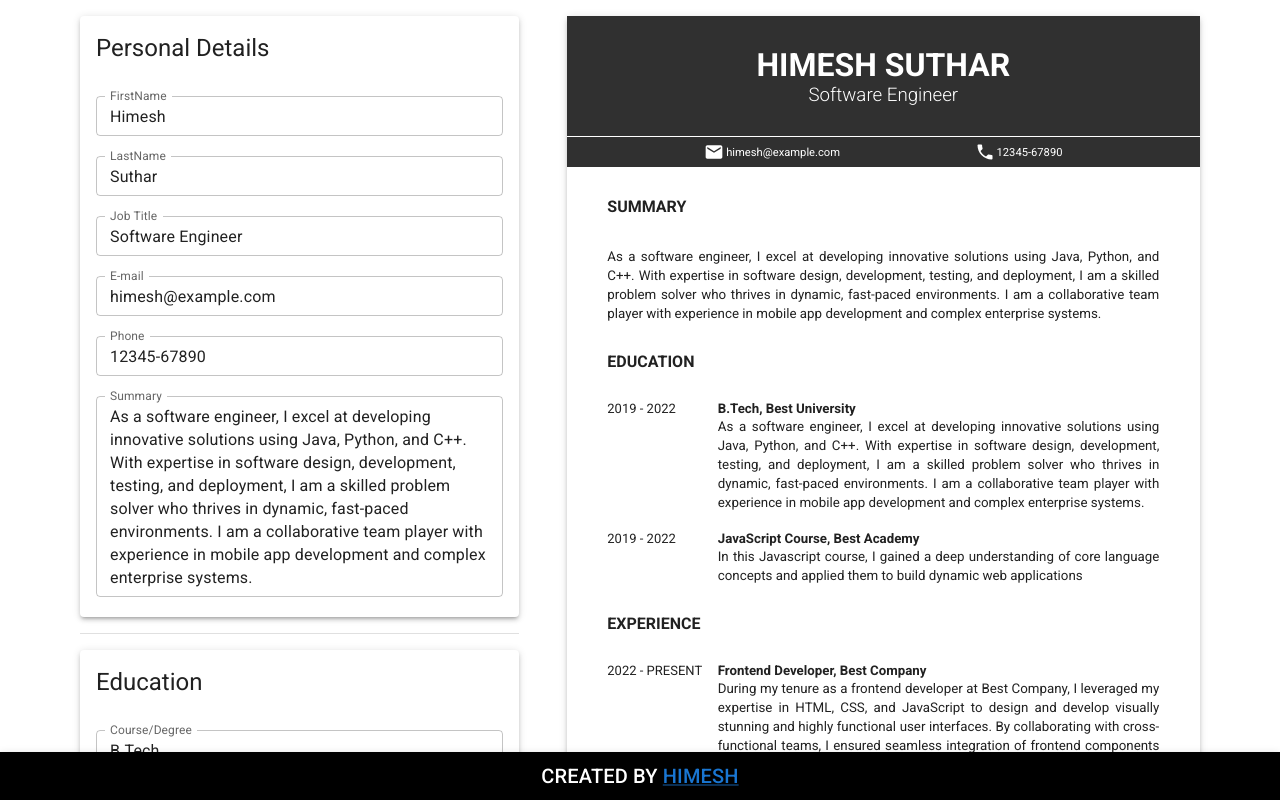
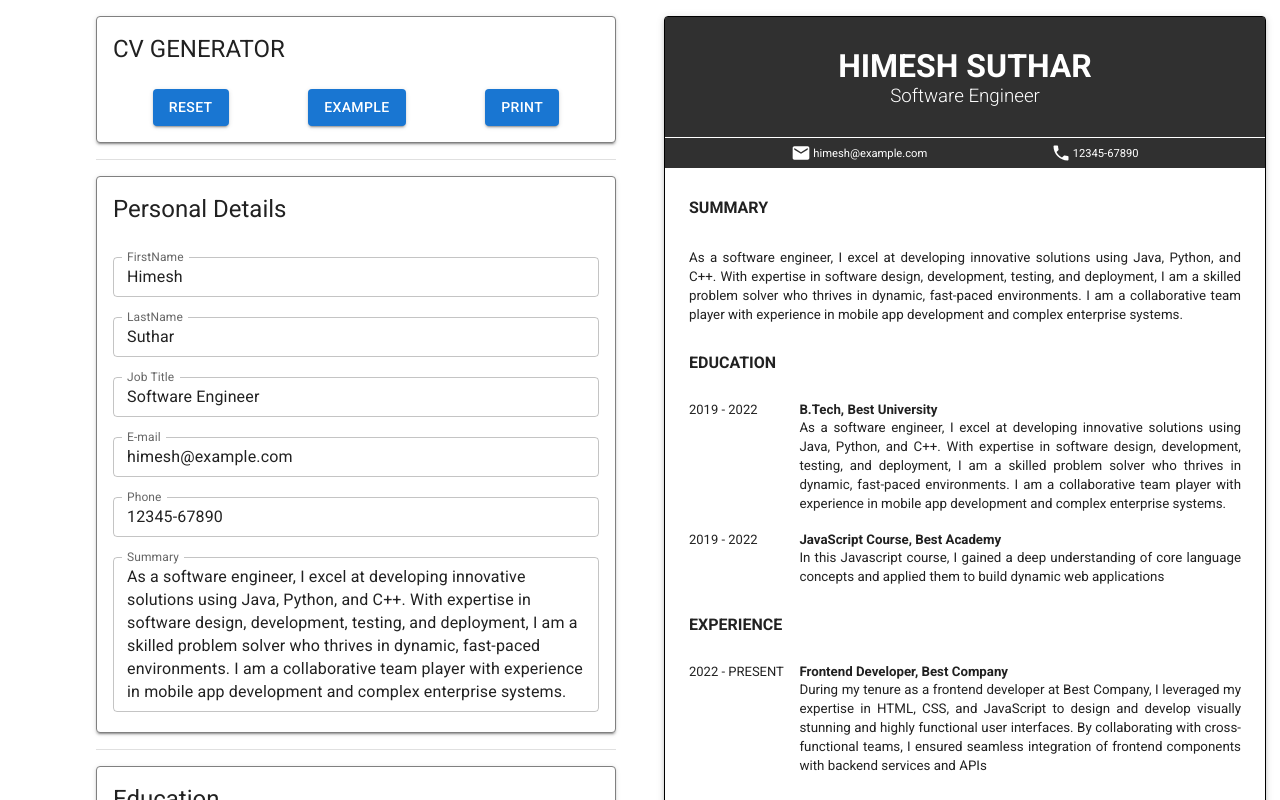
Before and after one commit to Himesh9512/CV-generator, a React (Vite) app: page / in a window 1280 px wide. Shown: the top 800 px of the page. Built offline with nearby package versions, Linux system fonts and the light colour scheme.

Commit message:
Create Reset and Load Example methods

```diff
--- a/src/App.tsx
+++ b/src/App.tsx
@@ -1,11 +1,9 @@
-import Footer from "./layouts/Footer";
 import Main from "./layouts/Main";
 
 const App = () => {
 	return (
 		<div className="App">
 			<Main />
-			<Footer />
 		</div>
 	);
 };
--- a/src/components/cv/Preview.tsx
+++ b/src/components/cv/Preview.tsx
@@ -13,8 +13,14 @@ interface CvProps {
 const Cv = ({ cv }: CvProps) => {
 	const { personalDetails, education, experience }: CV = cv;
 	return (
-		<Box padding={2} component="div">
-			<Paper elevation={3} sx={{ paddingBottom: 20 }}>
+		<Box padding={2} component="div" maxWidth={700}>
+			<Paper
+				elevation={3}
+				sx={{
+					paddingBottom: 20,
+					border: "1px solid black",
+					minWidth: "fit-content",
+				}}>
 				<Header
 					firstName={personalDetails.firstName}
 					lastName={personalDetails.lastName}
@@ -22,7 +28,7 @@ const Cv = ({ cv }: CvProps) => {
 					email={personalDetails.email}
 					phone={personalDetails.phone}
 				/>
-				<Container sx={{ width: 600 }}>
+				<Container sx={{ minWidth: 600 }}>
 					<Body summary={personalDetails.summary} education={education} experience={experience} />
 				</Container>
 			</Paper>
--- a/src/components/form/Form.tsx
+++ b/src/components/form/Form.tsx
@@ -1,3 +1,4 @@
+import TopSection from "./TopSection";
 import PersonalDetailsSection from "./personal/PersonalDetailsSection";
 import EducationSection from "./education/EducationSection";
 import ExperienceSection from "./experience/ExperienceSection";
@@ -14,13 +15,23 @@ interface FormProps {
 	handleInputChange: InputChange;
 	handleAddItem: AddItem;
 	handleRemoveItem: RemoveItem;
+	handleResetCv: () => void;
+	handleLoadExample: () => void;
 }
 
-const Form = ({ cv, handleInputChange, handleAddItem, handleRemoveItem }: FormProps) => {
+const Form = ({
+	cv,
+	handleInputChange,
+	handleAddItem,
+	handleRemoveItem,
+	handleResetCv,
+	handleLoadExample,
+}: FormProps) => {
 	const { personalDetails, education, experience }: CV = cv;
 	return (
-		<Box component="div" padding={2}>
+		<Box component="div" padding={2} maxWidth={700}>
 			<Stack direction="column" divider={<Divider orientation="horizontal" flexItem />} spacing={2}>
+				<TopSection handleResetCv={handleResetCv} handleLoadExample={handleLoadExample} />
 				<PersonalDetailsSection
 					personalDetails={personalDetails}
 					handleInputChange={handleInputChange}
--- a/src/components/form/SectionWrapper.tsx
+++ b/src/components/form/SectionWrapper.tsx
@@ -10,12 +10,13 @@ interface SectionProps {
 const SectionWrapper = ({ title, children }: SectionProps) => {
 	return (
 		<Paper
-			elevation={3}
+			elevation={2}
 			sx={{
 				padding: 2,
 				display: "flex",
 				flexDirection: "column",
 				gap: 1,
+				border: "1px solid grey",
 			}}>
 			<Typography variant="h5" component="h2" marginBottom={2}>
 				{title}
--- /dev/null
+++ b/src/components/form/TopSection.tsx
@@ -0,0 +1,27 @@
+import SectionWrapper from "./SectionWrapper";
+
+import Button from "@mui/material/Button";
+import Box from "@mui/material/Box";
+
+interface TopSectionProps {
+	handleResetCv: () => void;
+	handleLoadExample: () => void;
+}
+
+const TopSection = ({ handleResetCv, handleLoadExample }: TopSectionProps) => {
+	return (
+		<SectionWrapper title="CV GENERATOR">
+			<Box display="flex" justifyContent="space-around" width="100%">
+				<Button variant="contained" onClick={handleResetCv}>
+					RESET
+				</Button>
+				<Button variant="contained" onClick={handleLoadExample}>
+					EXAMPLE
+				</Button>
+				<Button variant="contained">PRINT</Button>
+			</Box>
+		</SectionWrapper>
+	);
+};
+
+export default TopSection;
--- a/src/layouts/Footer.tsx
+++ /dev/null
@@ -1,31 +0,0 @@
-import Paper from "@mui/material/Paper";
-import Box from "@mui/material/Box";
-import Typography from "@mui/material/Typography";
-import Link from "@mui/material/Link";
-
-const Footer = () => {
-	return (
-		<Paper
-			sx={{
-				position: "fixed",
-				bottom: 0,
-				left: 0,
-				right: 0,
-				bgcolor: "black",
-				color: "white",
-			}}
-			elevation={3}
-			square>
-			<Box textAlign="center" margin={1}>
-				<Typography variant="h6" component="h6">
-					CREATED BY{" "}
-					<Link href="https://github.com/Himesh9512" target="_blank">
-						HIMESH
-					</Link>
-				</Typography>
-			</Box>
-		</Paper>
-	);
-};
-
-export default Footer;
--- a/src/layouts/Main.tsx
+++ b/src/layouts/Main.tsx
@@ -2,7 +2,7 @@ import Form from "../components/form/Form";
 import Preview from "../components/cv/Preview";
 
 import Grid from "@mui/material/Grid";
-import Container from "@mui/material/Container";
+import Box from "@mui/material/Box";
 
 import { useEffect, useState } from "react";
 
@@ -93,22 +93,30 @@ const Main = () => {
 		}));
 	};
 
+	// Reset/Clear the Cv data
+	const handleResetCv = (): void => setCvState(emptyCv);
+
+	// Load example data
+	const handleLoadExample = (): void => setCvState(exampleCv);
+
 	return (
-		<Container>
+		<Box marginX={10}>
 			<Grid container spacing={2}>
-				<Grid item xs={5}>
+				<Grid item xs={6}>
 					<Form
 						cv={cvState}
 						handleInputChange={handleInputChange}
 						handleAddItem={handleAddItem}
 						handleRemoveItem={handleRemoveItem}
+						handleResetCv={handleResetCv}
+						handleLoadExample={handleLoadExample}
 					/>
 				</Grid>
-				<Grid item xs={7}>
+				<Grid item xs={6}>
 					<Preview cv={cvState} />
 				</Grid>
 			</Grid>
-		</Container>
+		</Box>
 	);
 };
 
```
